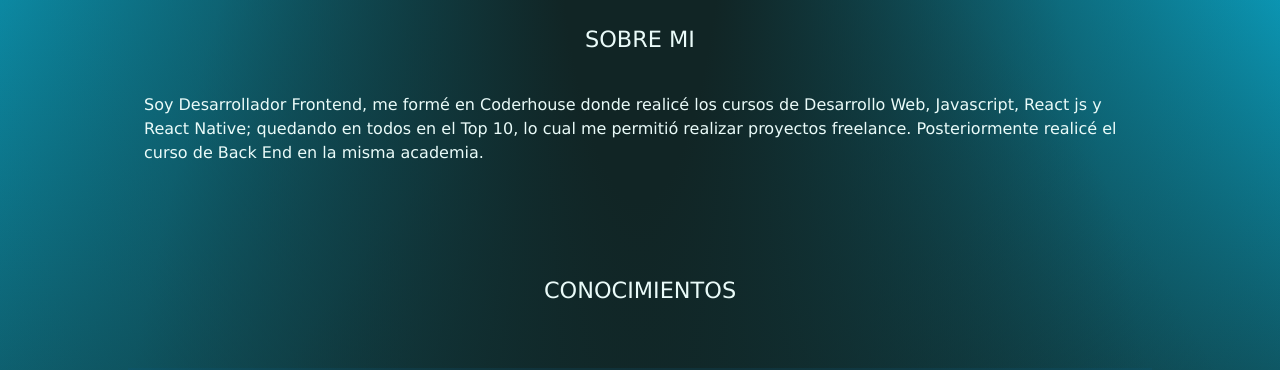
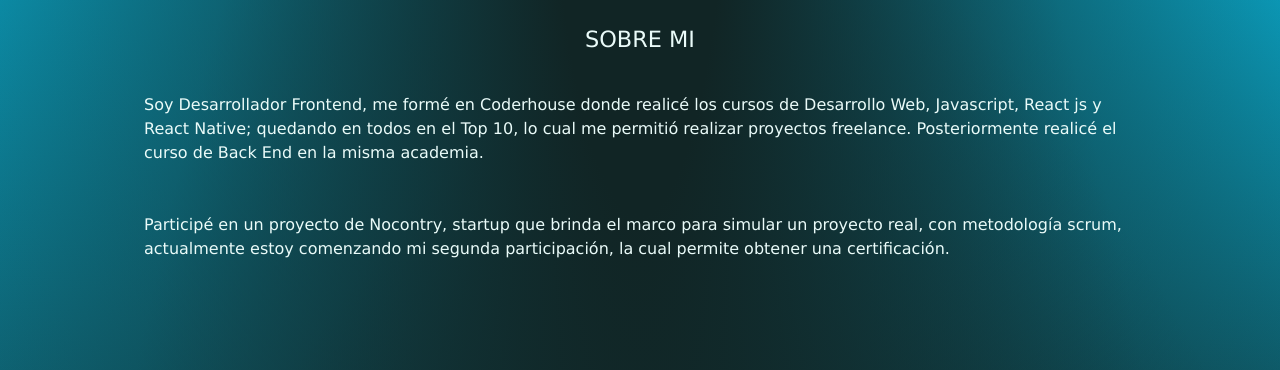
Before and after one commit to GonzaloGarciaCalvo/Portfolio-, a website: page index.html in a window 1280 px wide. Shown: the part 302-672 px from the top of the page. Drawn offline with nearby package versions, Linux system fonts and the light colour scheme.

Commit message:
change CV

```diff
--- a/index.html
+++ b/index.html
@@ -37,6 +37,8 @@
             <p>Soy Desarrollador Frontend, me formé en Coderhouse donde realicé los cursos de Desarrollo Web, Javascript, React js y React Native; quedando en todos en el Top 10, lo cual me permitió realizar proyectos freelance.
                 Posteriormente realicé el curso de Back End en la misma academia.
             </p>
+            <p>Participé en un proyecto de Nocontry, startup que brinda el marco para simular un proyecto real, con metodología scrum,
+                actualmente estoy comenzando mi segunda participación, la cual permite obtener una certificación. </p>
         </section>
         <section class="boxConocimientos mt-5">
             <div>
```
Also changed, not shown: cv.html (+1 -1 lines), 1 other file.
